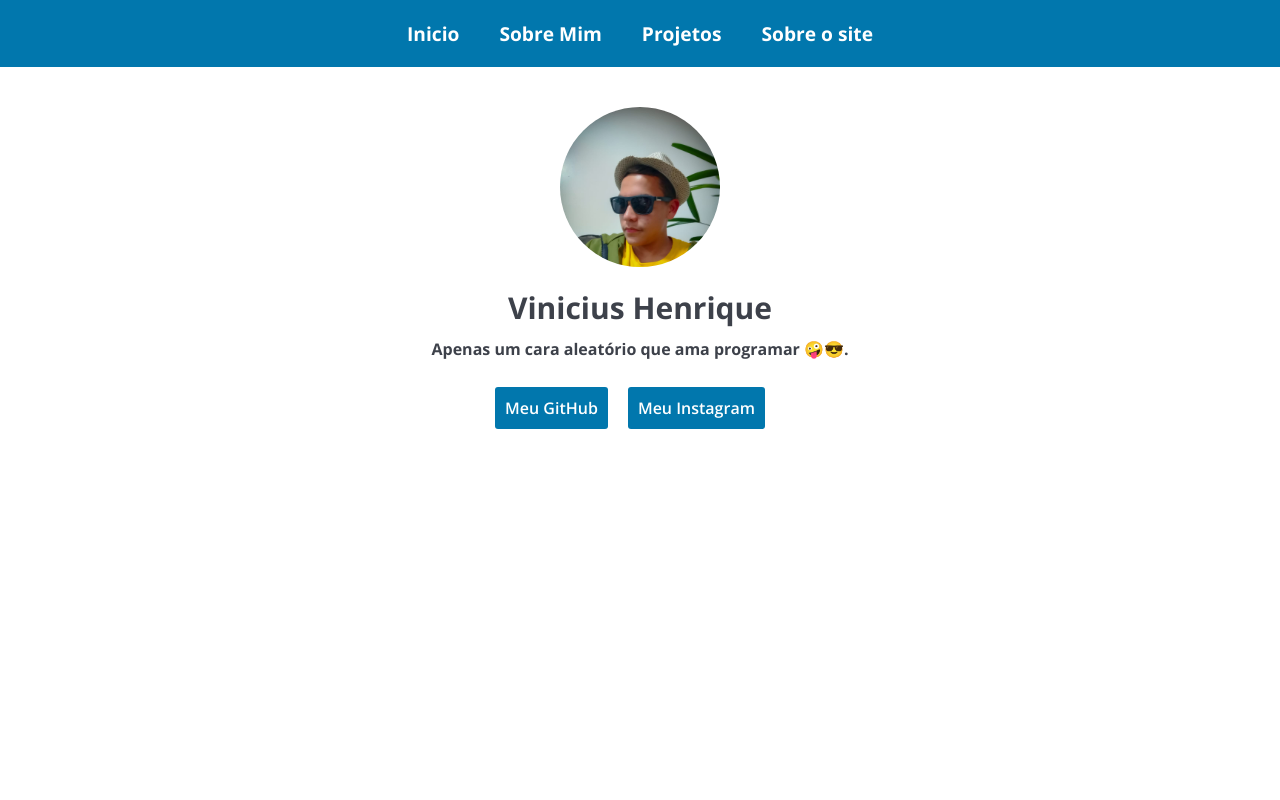
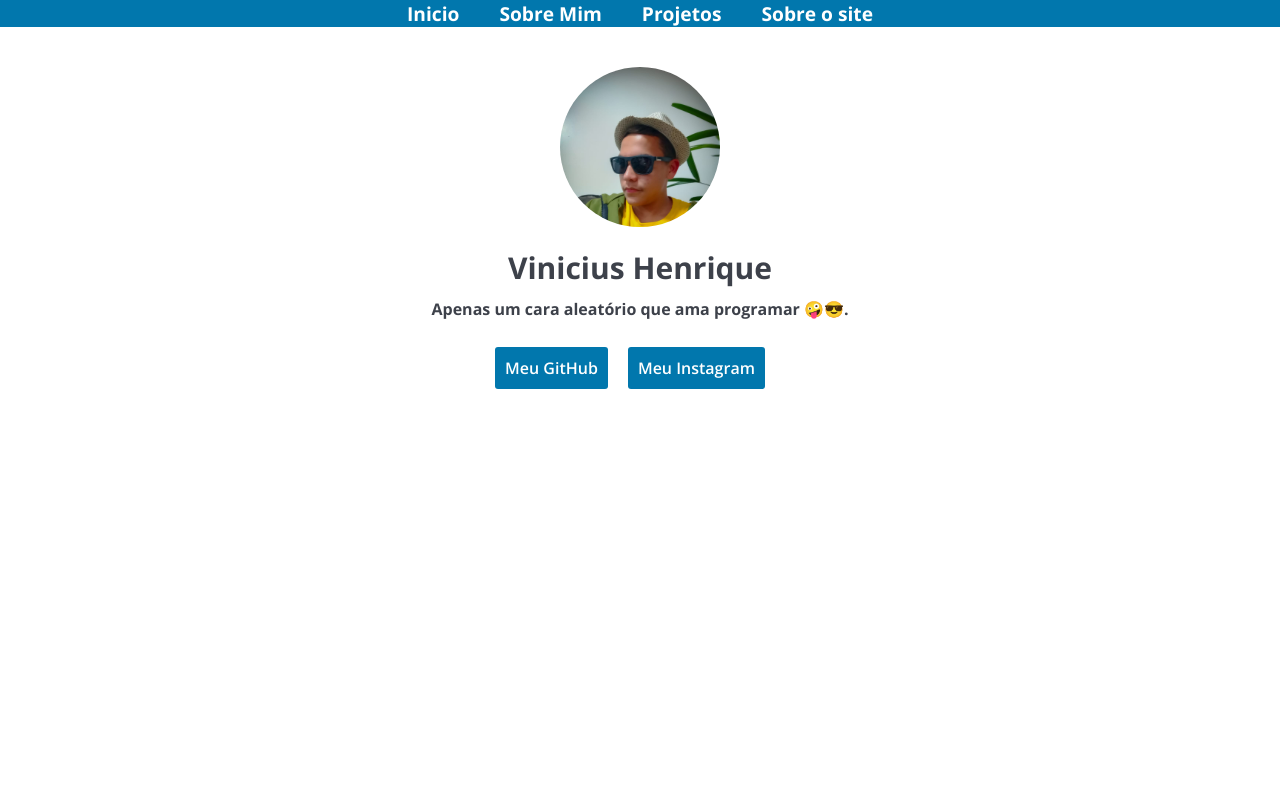
Before and after one commit to MrVihks/myprofile, a Next.js app: page / in a window 1280 px wide. Shown: the top 800 px of the page. Built offline with nearby package versions, Linux system fonts and the light colour scheme.

Commit message:
arrumando o bug da navbar

```diff
--- a/src/styles/globals.css
+++ b/src/styles/globals.css
@@ -17,3 +17,7 @@ body {
 #container{
   min-height: calc(100vh - 50px);
 }
+
+*::selection{
+  background-color:red;
+}
--- a/src/styles/navbar.module.css
+++ b/src/styles/navbar.module.css
@@ -1,8 +1,6 @@
 #navbar{
     text-align: center;
     font-weight: bold;
-    padding-top: 20px;
-    padding-bottom: 20px;
     background-color:#0177ad;
     flex:1;
 }
```
